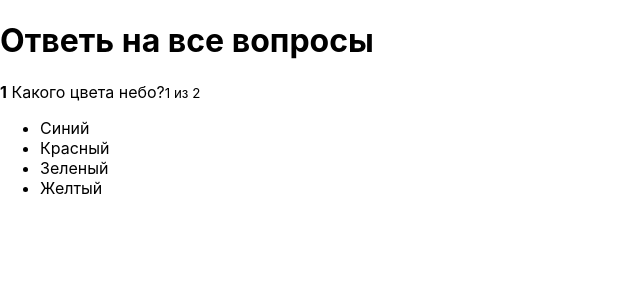
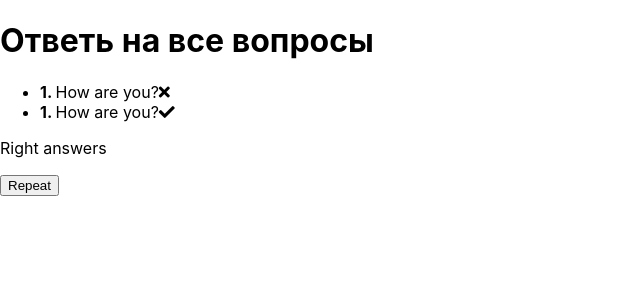
Before and after one commit to kaurav83/react-quize, a React app: page / in a window 1280 px wide. Shown: the top 300 px of the page, without its empty margins (0-640 px from the left). Built offline with nearby package versions, Linux system fonts and the light colour scheme.

Commit message:
создание компонента FinishedQuiz

```diff
--- a/public/index.html
+++ b/public/index.html
@@ -10,6 +10,9 @@
       homescreen on Android. See https://developers.google.com/web/fundamentals/web-app-manifest/
     -->
     <link rel="manifest" href="%PUBLIC_URL%/manifest.json">
+    <link rel="stylesheet" href="https://use.fontawesome.com/releases/v5.5.0/css/all.css" integrity="sha384-B4dIYHKNBt8Bc12p+WXckhzcICo0wtJAoU8YZTY5qE0Id1GSseTk6S+L3BlXeVIU" crossorigin="anonymous">
+
+
     <!--
       Notice the use of %PUBLIC_URL% in the tags above.
       It will be replaced with the URL of the `public` folder during the build.
@@ -19,7 +22,7 @@
       work correctly both with client-side routing and a non-root public URL.
       Learn how to configure a non-root public URL by running `npm run build`.
     -->
-    <title>React App</title>
+    <title>Quiz App</title>
   </head>
   <body>
     <noscript>
--- /dev/null
+++ b/src/components/FinishedQuiz/FinishedQuiz.css
@@ -0,0 +1,34 @@
+.FinishedQuiz {
+    padding: 20px;
+    color: white;
+    border: 2px solid white;
+    border-radius: 4px;
+    -webkit-border-radius: 4px;
+    -moz-border-radius: 4px;
+    -ms-border-radius: 4px;
+    -o-border-radius: 4px;
+    box-sizing: border-box;
+}
+
+.FinishedQuiz ul {
+    list-style: none;
+    padding: 0;
+    margin: 0;
+}
+
+.FinishedQuiz ul li {
+
+}
+
+.FinishedQuiz ul li i {
+    margin-left: 10px;
+    font-size: 20px;
+}
+
+.error {
+    color: tomato;
+}
+
+.success {
+    color: rgba(161, 240, 69, .7);
+}
--- /dev/null
+++ b/src/components/FinishedQuiz/FinishedQuiz.js
@@ -0,0 +1,27 @@
+import React from 'react';
+import classes from './FinishedQuiz.css';
+
+const FinishedQuiz = (props) => {
+    return (
+        <div className={classes.FinishedQuiz}>
+            <ul>
+                <li>
+                    <strong>1. </strong>
+                    How are you?
+                    <i className={'fa fa-times ' + classes.error}></i>
+                </li>
+                <li>
+                    <strong>1. </strong>
+                    How are you?
+                    <i className={'fa fa-check ' + classes.success}></i>
+                </li>
+            </ul>
+            <p>Right answers</p>
+            <div>
+                <button>Repeat</button>
+            </div>
+        </div>
+    );
+};
+
+export default FinishedQuiz;
--- a/src/containers/Quiz/Quiz.js
+++ b/src/containers/Quiz/Quiz.js
@@ -1,10 +1,12 @@
 import React, { Component } from 'react';
 import classes from './Quiz.css';
 import ActiveQuiz from '../../components/ActiveQuiz/ActiveQuiz';
+import FinishedQuiz from '../../components/FinishedQuiz/FinishedQuiz';
 
 class Quiz extends Component {
     state = {
         activeQuestion: 0,
+        isFinished: true,
         answerState: null, // {[id]: 'success' or 'error'}
         quiz: [
             {
@@ -33,7 +35,7 @@ class Quiz extends Component {
     }
 
     onAnswerClickHandler = (answerId) => {
-        // если дважды кликнуть на правильный ответ в первом вопросе, то в консоли придет оповещение Finished. Чтобы исправить это, надо сделать проверку, при которой клик на правильном ответе вернет нам текущую функцию
+        // если дважды кликнуть на правильный ответ в первом вопросе, то в разметку придет оповещение Finished. Чтобы исправить это, надо сделать проверку, при которой клик на правильном ответе завершит данную функцию
         if (this.state.answerState) {
             const key = Object.keys(this.state.answerState)[0];
             if (this.state.answerState[key] === 'success') {
@@ -48,7 +50,9 @@ class Quiz extends Component {
             })
             const timeout = window.setTimeout(() => {
                 if (this.isQuizFinished()) {
-                    console.log('Finished')
+                    this.setState({
+                        isFinished: true
+                    })
                 } else {
                     this.setState({
                         activeQuestion: this.state.activeQuestion + 1,
@@ -75,6 +79,12 @@ class Quiz extends Component {
             <div className={classes.Quiz}>
                 <div className={classes.QuizWrapper}>
                     <h1>Ответь на все вопросы</h1>
+                    {
+                        this.state.isFinished ?
+                            <FinishedQuiz
+
+                            />
+                            :
                             <ActiveQuiz
                                 answers={this.state.quiz[this.state.activeQuestion].answers}
                                 question={this.state.quiz[this.state.activeQuestion].question}
@@ -83,6 +93,8 @@ class Quiz extends Component {
                                 answerNumber={this.state.activeQuestion + 1}
                                 state={this.state.answerState}
                             />
+                    }
+
                 </div>
             </div>
         )
```
Lines whose indentation alone changed are shown as unchanged.
